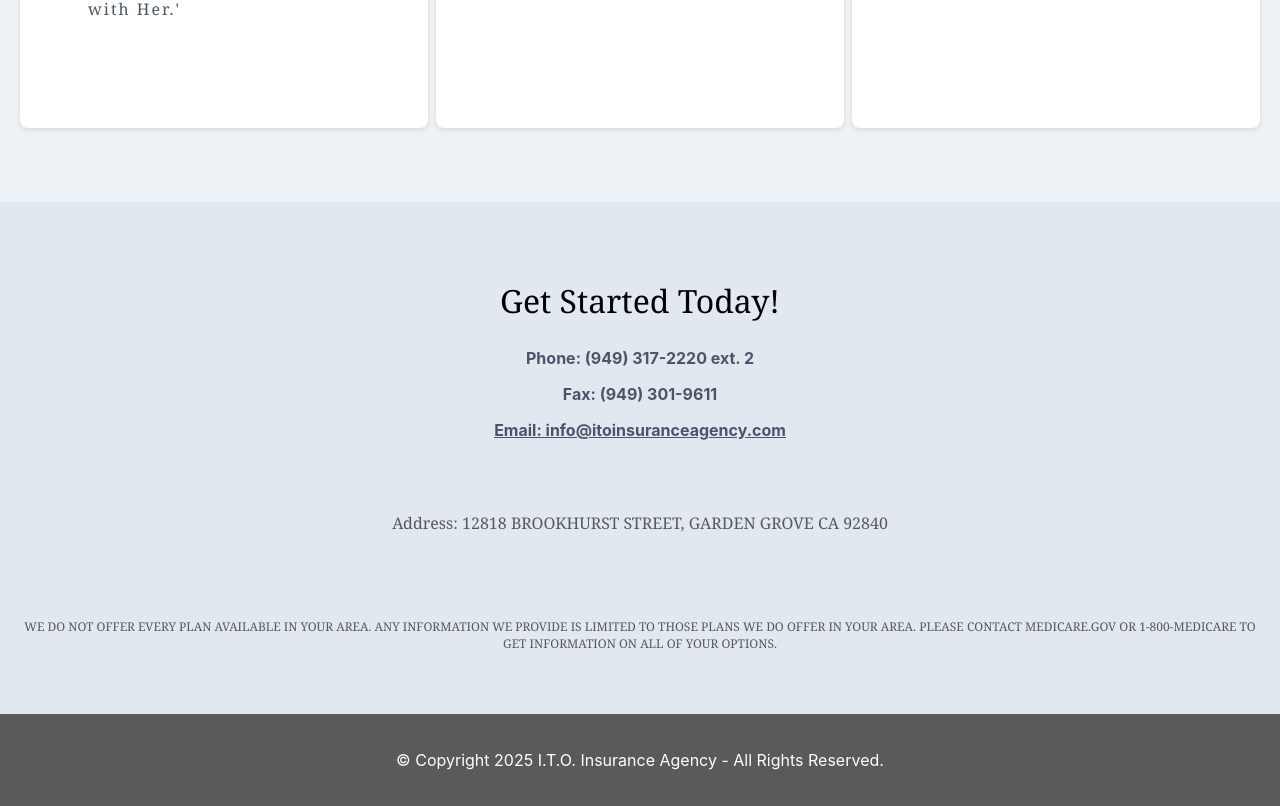
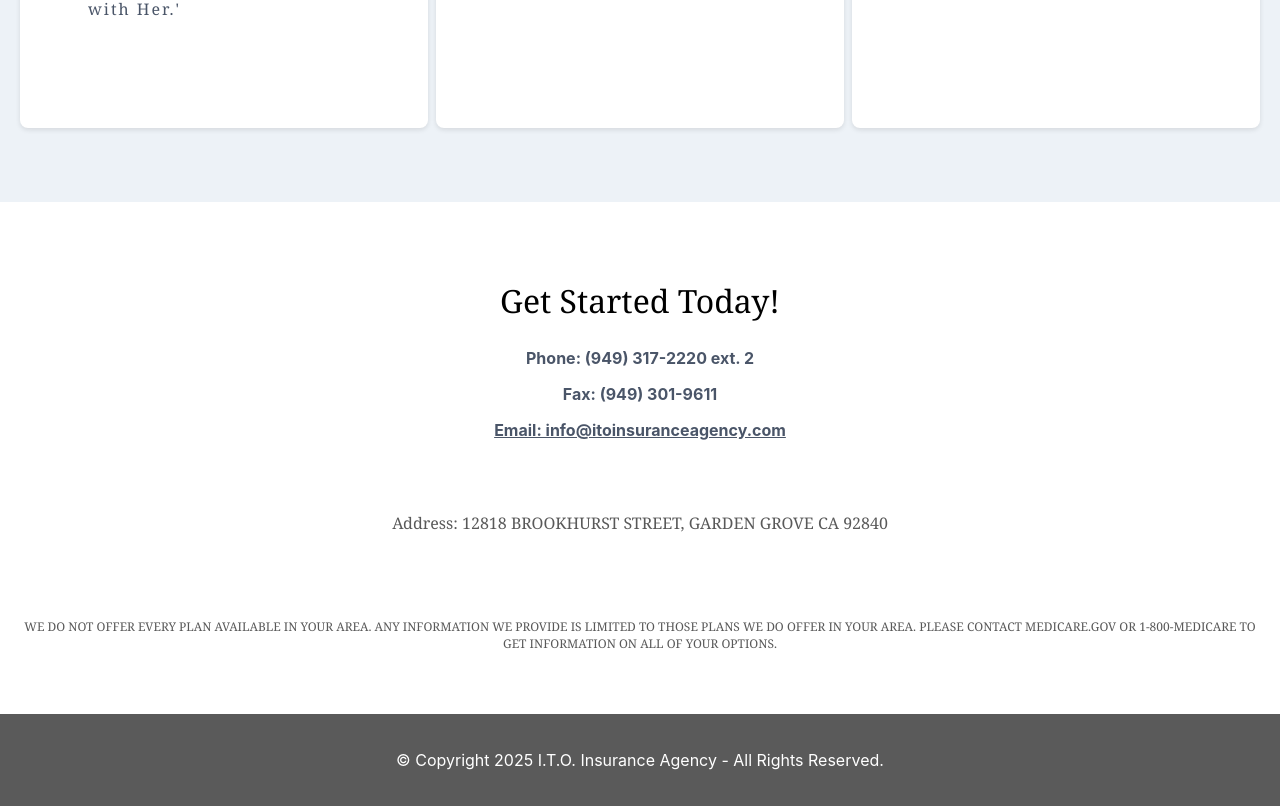
Before and after one commit to atphung21/business-web-template, a React (Create React App) app: page / in a window 1280 px wide. Shown: the part 5392-6198 px from the top of the page. Built offline with nearby package versions, Linux system fonts and the light colour scheme.

Commit message:
changed get started today background color

```diff
--- a/src/App.js
+++ b/src/App.js
@@ -252,7 +252,7 @@ const ContactSection = () => {
   <section
     style={{
       padding: "50px 20px",
-      backgroundColor: "#e2e8f0",
+      backgroundColor: "white",
       textAlign: "center",
     }}
   >
```
